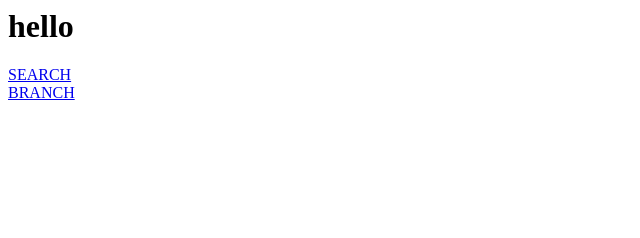
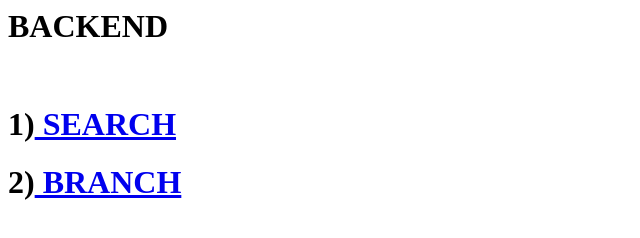
Before and after one commit to Sherlline-Josephin/BOT, a website: page index.html in a window 1280 px wide. Shown: the whole page, without its empty margins (0-640 px from the left). Drawn offline with Linux system fonts and the light colour scheme.

Commit message:
Update index.html

```diff
--- a/index.html
+++ b/index.html
@@ -1,3 +1,3 @@
-<h1>hello</h1>
-<a href="https://bot2-two.vercel.app/api/search?q=Mumbai&limit=2&offset=1 "> SEARCH</a><br>
-<a href="https://bot2-two.vercel.app/api/branch?q=LONI&limit=1&offset=1  "> BRANCH</a>
+<h1>BACKEND</h1><br>
+<h1> 1)<a href="https://bot2-two.vercel.app/api/search?q=Mumbai&limit=2&offset=1 "> SEARCH</a><br></h1>
+<h1> 2)<a href="https://bot2-two.vercel.app/api/branch?q=LONI&limit=1&offset=1  "> BRANCH</a></h1>
```
